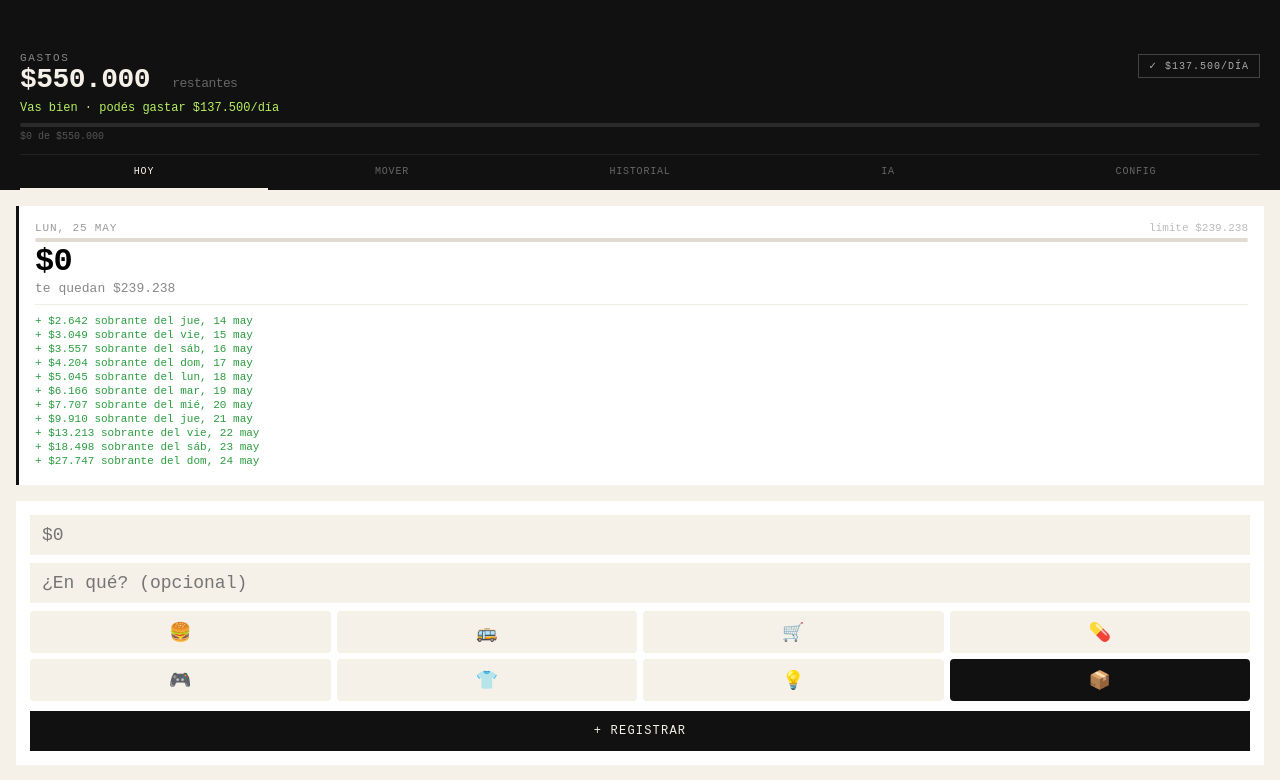
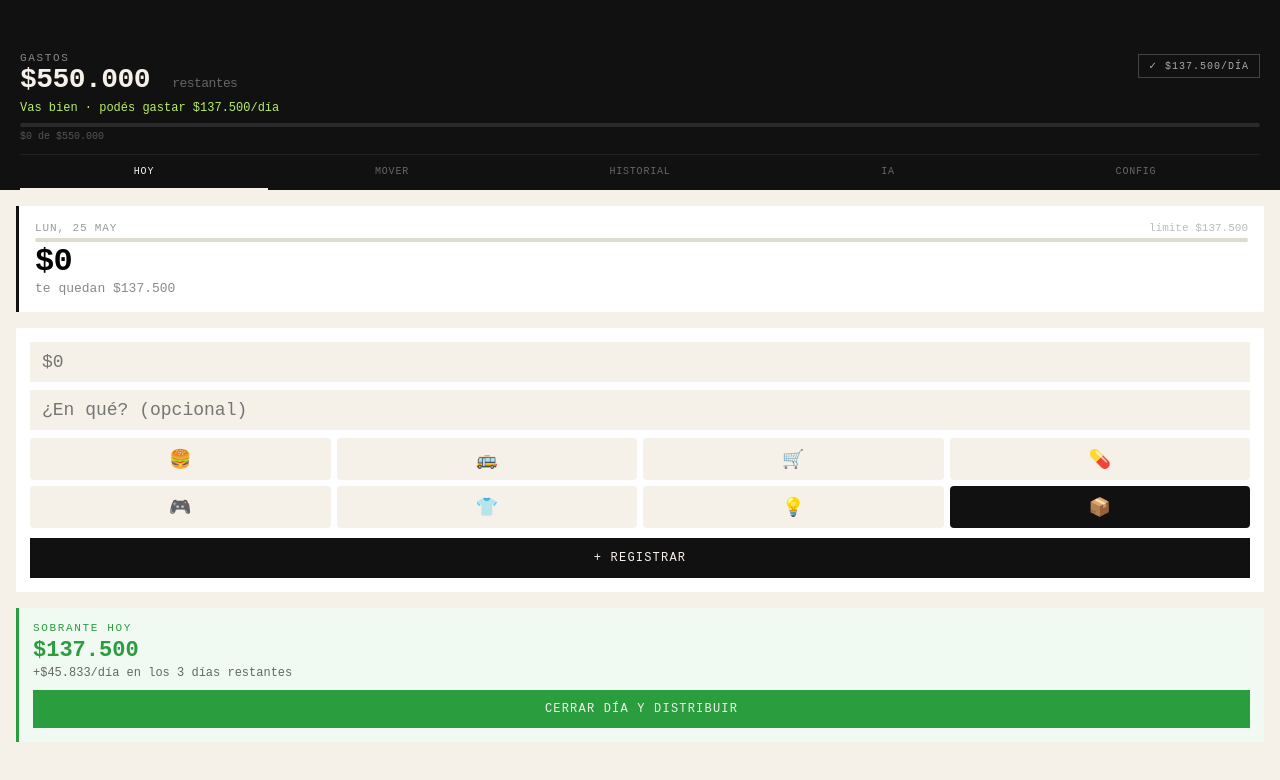
Before and after one commit to maxi18est/gastos, a plain HTML site: page index.html in a window 1280 px wide. Both pictures are taken after a click on the button "⇄ NIVELAR". Shown: the top 780 px of the page. Drawn offline with Linux system fonts and the light colour scheme.

Commit message:
Update index.html

```diff
--- a/index.html
+++ b/index.html
@@ -341,8 +341,14 @@ function calcBalance(dateStr,data){
   const cfg=loadConfig();
   const idx=getDayIndex(dateStr);
   if(idx<0||idx>=cfg.days) return null;
+  // Si hay rebalance activo para este día, el límite es simplemente perDay, sin sumar nada más
+  if(data.rebalance && getDayIndex(dateStr)>=data.rebalance.fromIdx){
+    const available=data.rebalance.perDay;
+    const spent=(data.days?.[dateStr]?.expenses||[]).reduce((s,e)=>s+e.amount,0);
+    return {available,spent,remaining:available-spent};
+  }
+  // Sin rebalance: límite base + préstamos + sobrantes
   let available=cfg.daily;
-  if(data.rebalance && getDayIndex(dateStr)>=data.rebalance.fromIdx) available=data.rebalance.perDay;
   (data.loans||[]).forEach(l=>{
     if(l.repayDays?.includes(dateStr)) available-=l.amountPerDay;
     if(l.fromDay===dateStr) available+=l.total;
@@ -355,6 +361,8 @@ function calcBalance(dateStr,data){
 }
 
 function autoClosePastDays(data){
+  // Si hay rebalance activo, no hacer cierre automático (el límite ya está nivelado)
+  if(data.rebalance) return data;
   const allDays=getAllDays();
   const todayIdx=getDayIndex(today);
   let changed=false;
@@ -385,10 +393,15 @@ function rebalance(){
   const todayIdx=getDayIndex(today);
   const futureDays=allDays.filter(d=>getDayIndex(d)>=todayIdx);
   if(!futureDays.length) return;
+  // Calcular lo gastado real en días pasados solamente
   const pastSpent=allDays.filter(d=>getDayIndex(d)<todayIdx)
     .reduce((s,d)=>(data.days?.[d]?.expenses||[]).reduce((ss,e)=>ss+e.amount,s),0);
-  const remaining=cfg.total-pastSpent;
+  // Lo gastado hoy también se resta
+  const todaySpent=(data.days?.[today]?.expenses||[]).reduce((s,e)=>s+e.amount,0);
+  const totalSpent=pastSpent+todaySpent;
+  const remaining=cfg.total-totalSpent;
   const perDay=Math.floor(remaining/futureDays.length);
+  // Limpiar todo y setear límite limpio
   data.rebalance={fromIdx:todayIdx,perDay,setAt:today};
   data.loans=[]; data.surpluses=[]; data.closedDays=[];
   save(data);
```
